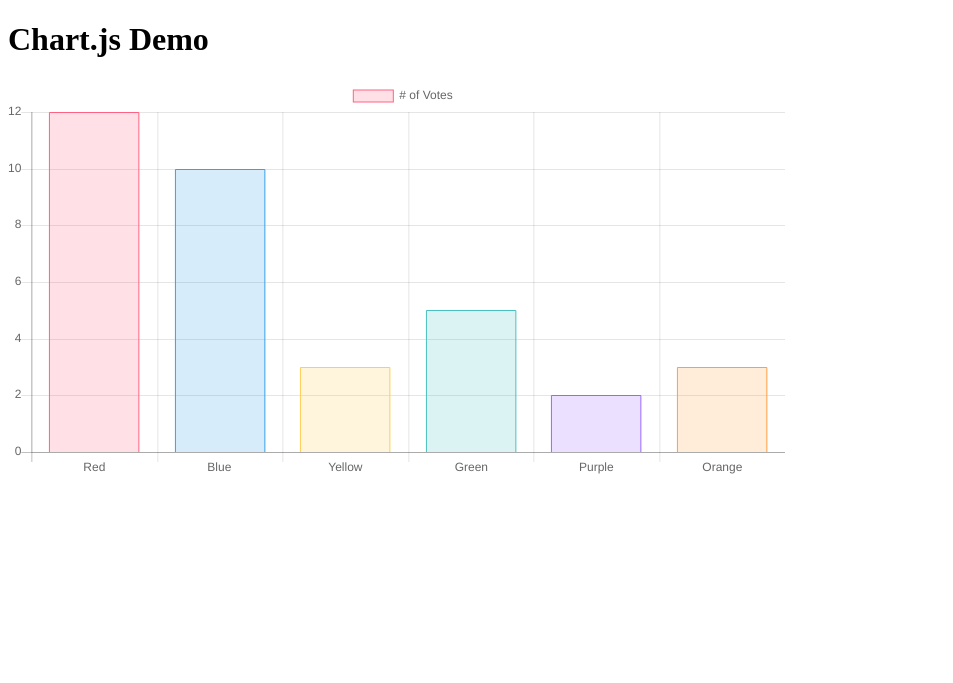
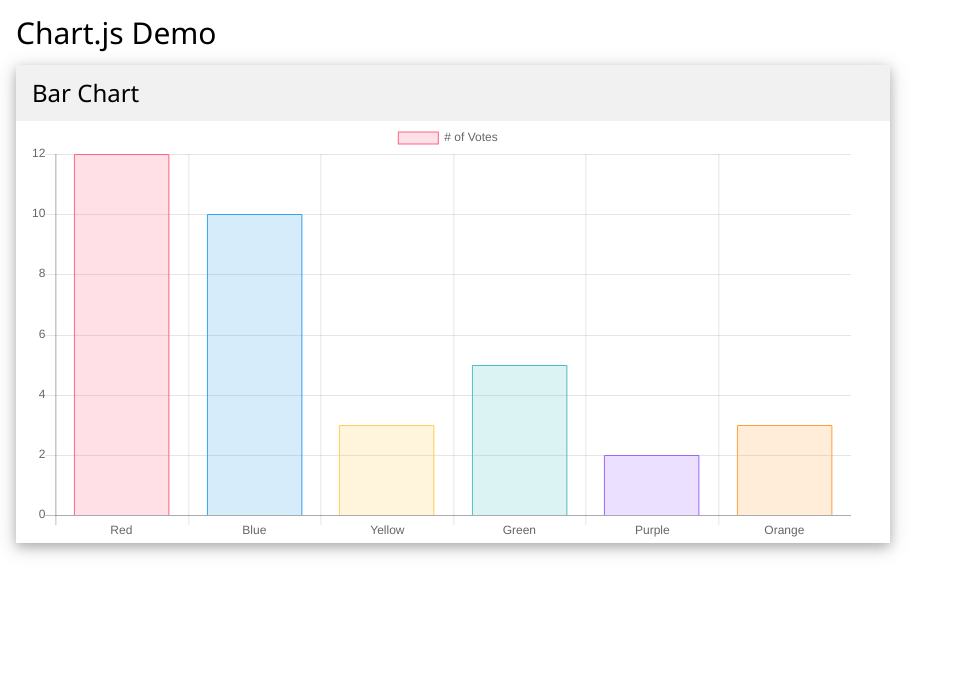
Before and after one commit to zayscue/ChartJsDemo, a website: page index.html in a window 1280 px wide. Shown: the whole page, without its empty margins (0-953 px from the left). Drawn offline with nearby package versions, Linux system fonts and the light colour scheme.

Commit message:
Added Card Css to index.html

```diff
--- a/index.html
+++ b/index.html
@@ -2,11 +2,21 @@
 <html>
     <head>
         <title>Chart.js Demo</title>
+        <meta name="viewport" content="width=device-width, initial-scale=1">
+        <link rel="stylesheet" href="https://www.w3schools.com/w3css/4/w3.css">
     </head>
     <body>
-        <h1>Chart.js Demo</h1>
-        <div style="width: 800px; height: 600px;">
-            <canvas id="DemoChart"></canvas>
+        <div class="w3-container">
+             <h2>Chart.js Demo</h2>
+
+            <div class="w3-card-4" style="width: 70%">
+                <header class="w3-container w3-light-grey">
+                    <h3>Bar Chart</h3>
+                </header>
+                <div class="w3-container">
+                    <canvas id="DemoChart"></canvas>
+                </div>
+            </div>
         </div>
     </body>
     <script src="./dist/bundle.js"></script>
```
